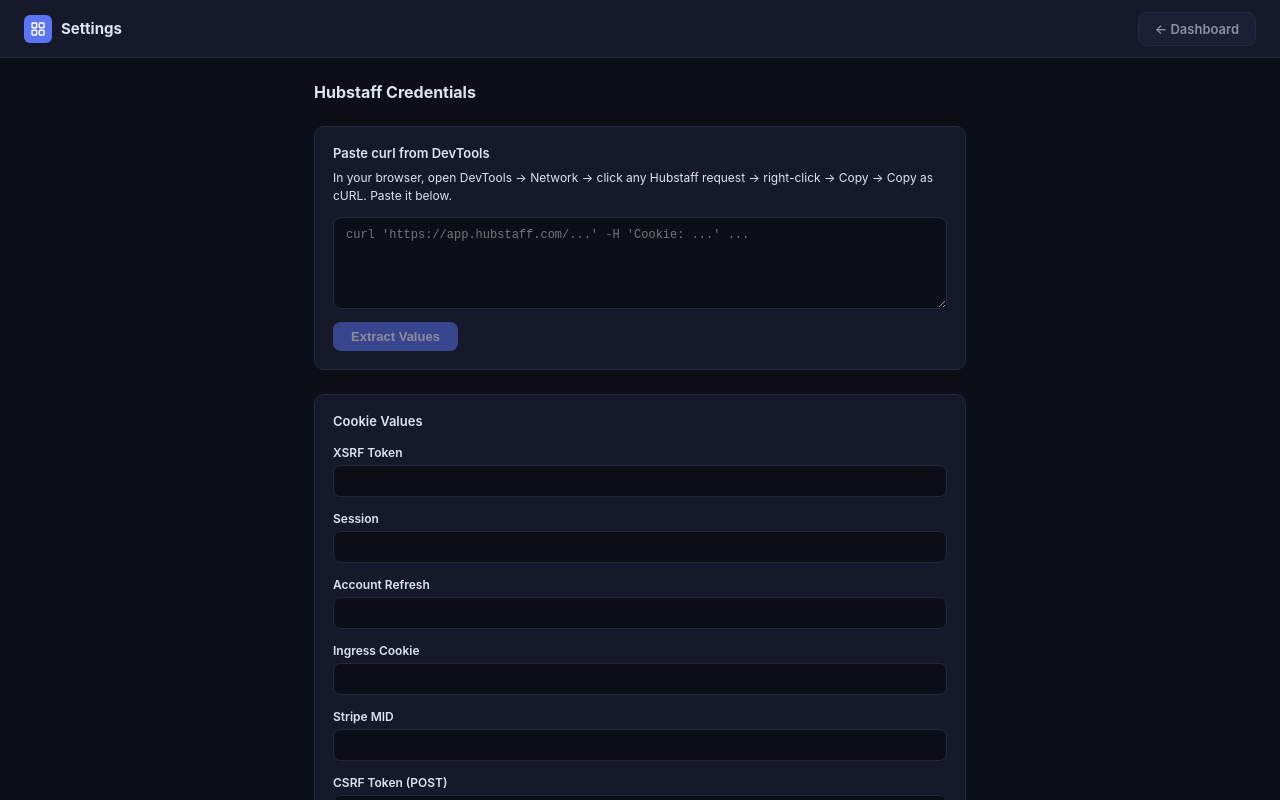
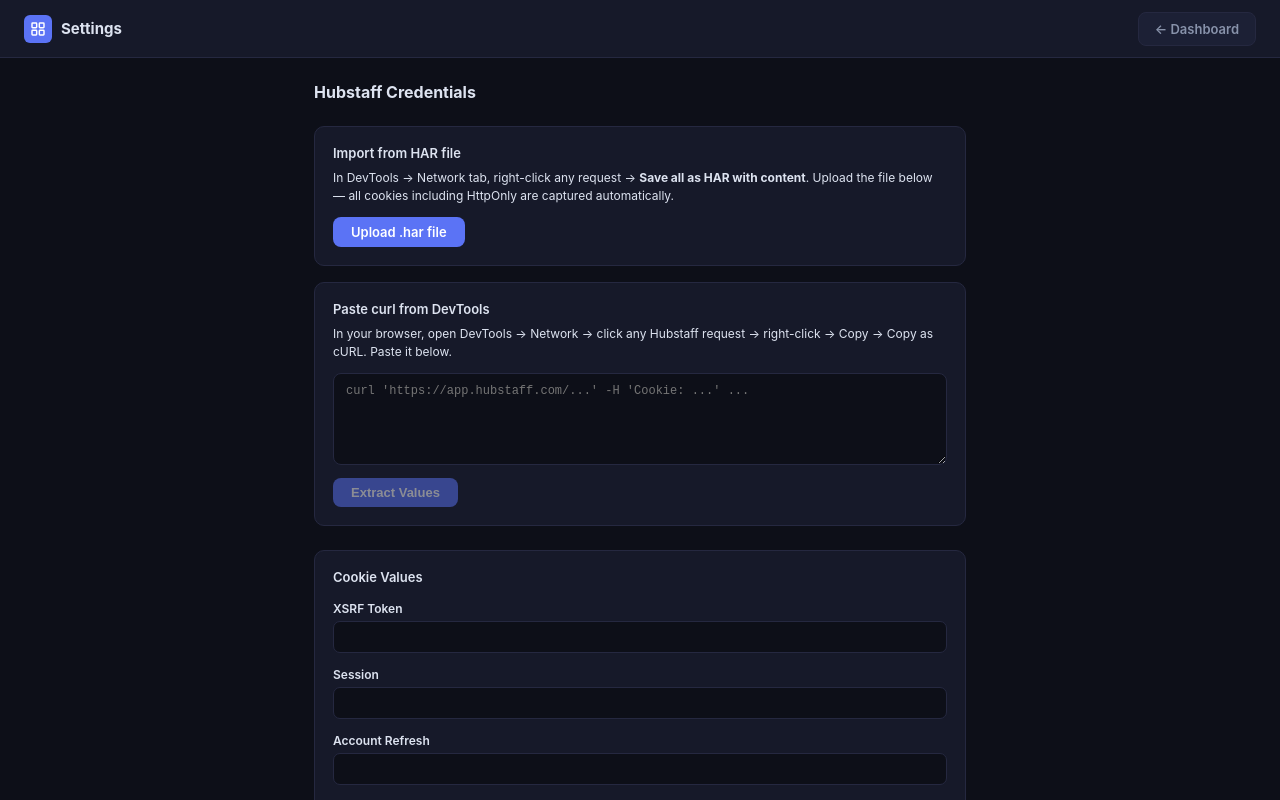
Before and after one commit to anshuman-micro1/reporting-dashboard-huma, a Next.js app: page /settings in a window 1280 px wide. Shown: the top 800 px of the page. Built offline with nearby package versions, Linux system fonts and the light colour scheme; no server answers; the database is empty.

Commit message:
Add files via upload

```diff
--- a/app/settings/page.tsx
+++ b/app/settings/page.tsx
@@ -11,6 +11,48 @@
   { key: 'HUBSTAFF_STRIPE_MID',       label: 'Stripe MID',        cookie: '__stripe_mid' },
   { key: 'HUBSTAFF_CSRF_TOKEN',       label: 'CSRF Token (POST)', cookie: null },
 ];
+
+function extractCookiesFromHeader(cookieHeader: string, extraHeaders: Array<{name: string, value: string}>): Record<string, string> {
+  const result: Record<string, string> = {};
+  for (const part of cookieHeader.split(';')) {
+    const eq = part.indexOf('=');
+    if (eq === -1) continue;
+    const name  = part.slice(0, eq).trim();
+    const value = part.slice(eq + 1).trim();
+    for (const field of FIELDS) {
+      if (field.cookie && field.cookie === name) {
+        result[field.key] = value;
+      }
+    }
+  }
+  for (const h of extraHeaders) {
+    if (h.name.toLowerCase() === 'x-csrf-token') {
+      result['HUBSTAFF_CSRF_TOKEN'] = h.value.trim();
+    }
+  }
+  return result;
+}
+
+function parseHarCookies(harText: string): Record<string, string> {
+  let har: { log?: { entries?: Array<{ request?: { url?: string; headers?: Array<{ name: string; value: string }> } }> } };
+  try {
+    har = JSON.parse(harText);
+  } catch {
+    throw new Error('Invalid HAR file — could not parse JSON');
+  }
+
+  const entries = har?.log?.entries ?? [];
+  for (const entry of entries) {
+    const url = entry?.request?.url ?? '';
+    if (!url.includes('hubstaff.com')) continue;
+    const headers = entry?.request?.headers ?? [];
+    const cookieHeader = headers.find(h => h.name.toLowerCase() === 'cookie');
+    if (!cookieHeader) continue;
+    const extracted = extractCookiesFromHeader(cookieHeader.value, headers);
+    if (Object.keys(extracted).length > 0) return extracted;
+  }
+  return {};
+}
 
 function parseCurlCookies(curlText: string): Record<string, string> {
   const result: Record<string, string> = {};
@@ -47,6 +89,7 @@
   const [saved, setSaved]       = useState(false);
   const [error, setError]       = useState('');
   const [loading, setLoading]   = useState(true);
+  const [harError, setHarError] = useState('');
 
   useEffect(() => {
     fetch('/api/settings')
@@ -54,6 +97,28 @@
       .then(data => { setValues(data); setLoading(false); })
       .catch(() => setLoading(false));
   }, []);
+
+  const handleHarUpload = (e: React.ChangeEvent<HTMLInputElement>) => {
+    const file = e.target.files?.[0];
+    if (!file) return;
+    setHarError('');
+    const reader = new FileReader();
+    reader.onload = (ev) => {
+      try {
+        const extracted = parseHarCookies(ev.target?.result as string);
+        if (Object.keys(extracted).length === 0) {
+          setHarError('No Hubstaff cookies found in HAR — make sure you exported from app.hubstaff.com');
+          return;
+        }
+        setParsed(prev => ({ ...prev, ...extracted }));
+        setValues(prev => ({ ...prev, ...extracted }));
+      } catch (err: unknown) {
+        setHarError(err instanceof Error ? err.message : 'Failed to parse HAR file');
+      }
+    };
+    reader.readAsText(file);
+    e.target.value = '';
+  };
 
   const handleParse = () => {
     if (!curl.trim()) return;
@@ -111,6 +176,28 @@
       <main style={{ maxWidth: 700, margin: '0 auto', padding: '24px' }}>
         <div className="inv-page-header" style={{ marginBottom: 24 }}>
           <h2 className="inv-page-title">Hubstaff Credentials</h2>
+        </div>
+
+        {/* HAR upload */}
+        <div style={{
+          background: 'var(--surface)', border: '1px solid var(--border)',
+          borderRadius: 10, padding: 18, marginBottom: 16,
+        }}>
+          <div style={{ fontSize: 13, fontWeight: 600, color: 'var(--text)', marginBottom: 8 }}>
+            Import from HAR file
+          </div>
+          <p style={{ fontSize: 12, color: 'var(--text-muted)', marginBottom: 12, lineHeight: 1.5 }}>
+            In DevTools → Network tab, right-click any request → <strong style={{ color: 'var(--text)' }}>Save all as HAR with content</strong>. Upload the file below — all cookies including HttpOnly are captured automatically.
+          </p>
+          <label style={{
+            display: 'inline-block', padding: '7px 18px', borderRadius: 8,
+            fontSize: 13, fontWeight: 600, background: 'var(--accent)', color: '#fff',
+            cursor: 'pointer',
+          }}>
+            Upload .har file
+            <input type="file" accept=".har,application/json" onChange={handleHarUpload} style={{ display: 'none' }} />
+          </label>
+          {harError && <div style={{ marginTop: 8, fontSize: 12, color: '#f87171' }}>{harError}</div>}
         </div>
 
         {/* Curl paste box */}
```
